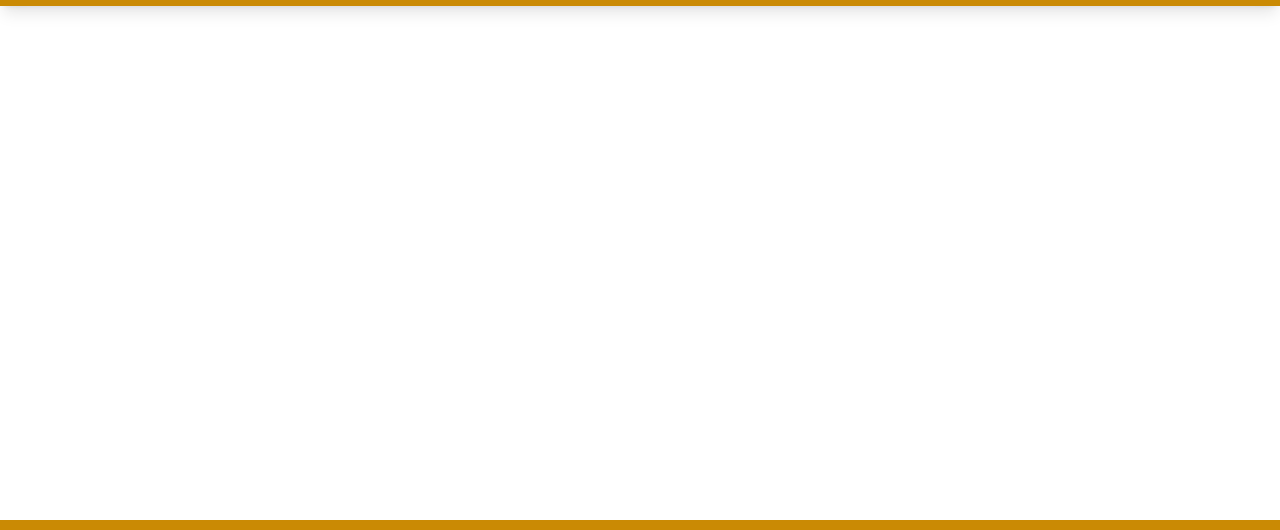
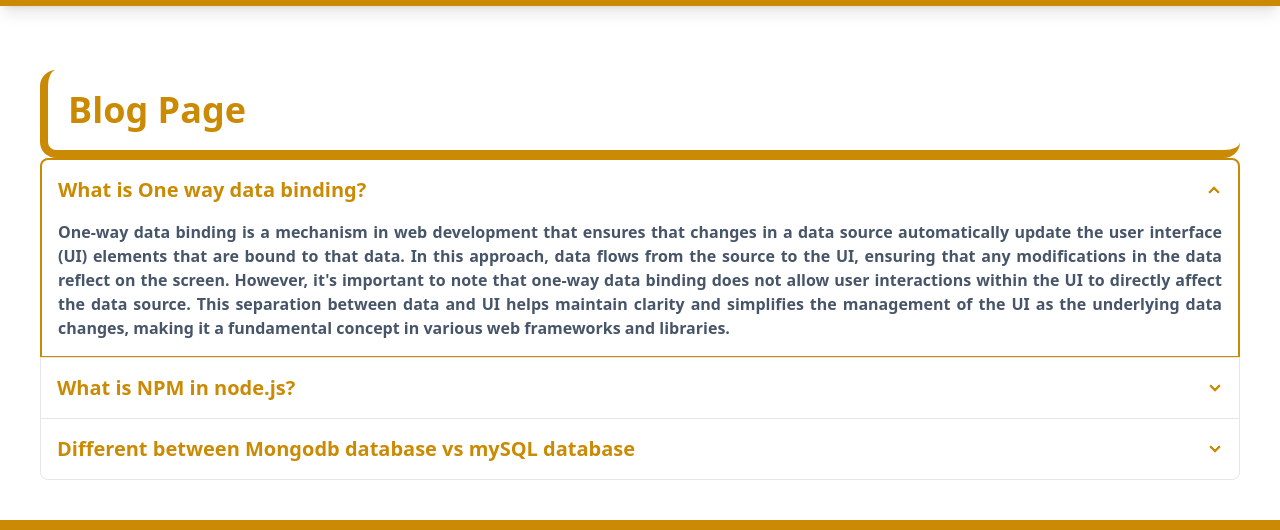
Before and after one commit to mdmomenulislam1/Corner_Cafe_Client, a React (Vite) app: page /blogs in a window 1280 px wide. Shown: the part 144-674 px from the top of the page. Built offline with nearby package versions, Linux system fonts and the light colour scheme; no server answers.

Commit message:
some issuesss solved

```diff
--- a/src/Layout/BlogPage.jsx
+++ b/src/Layout/BlogPage.jsx
@@ -7,9 +7,9 @@ const BlogPage = () => {
       <Helmet>
         <title>{'Corner Cafe | Blog'}</title>
       </Helmet>
-    <h1 data-aos="flip-up" className=" p-5 text-4xl font-bold border-b-8 border-l-8 text-yellow-600 rounded-2xl border-yellow-600 mt-8 md:mt-12 lg:mt-16 ">Blog Page</h1>
+    <h1  className=" p-5 text-4xl font-bold border-b-8 border-l-8 text-yellow-600 rounded-2xl border-yellow-600 mt-8 md:mt-12 lg:mt-16 ">Blog Page</h1>
 
-      <div data-aos="flip-down" className="join join-vertical w-full">
+      <div className="join join-vertical w-full">
         <div className="collapse collapse-arrow join-item border-2 border-yellow-600">
           <input type="radio" name="my-accordion-4" checked="checked" />
           <div className="font-bold text-yellow-600 collapse-title text-xl">
```
